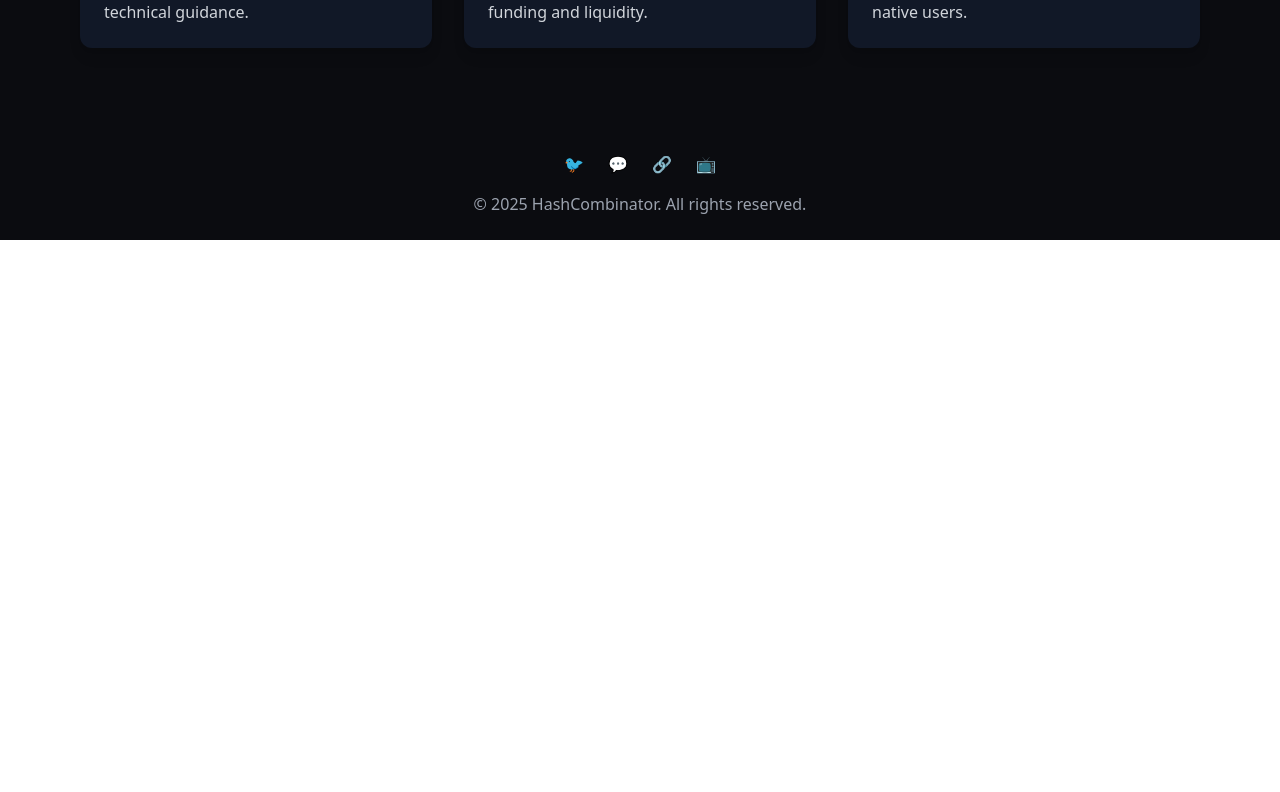
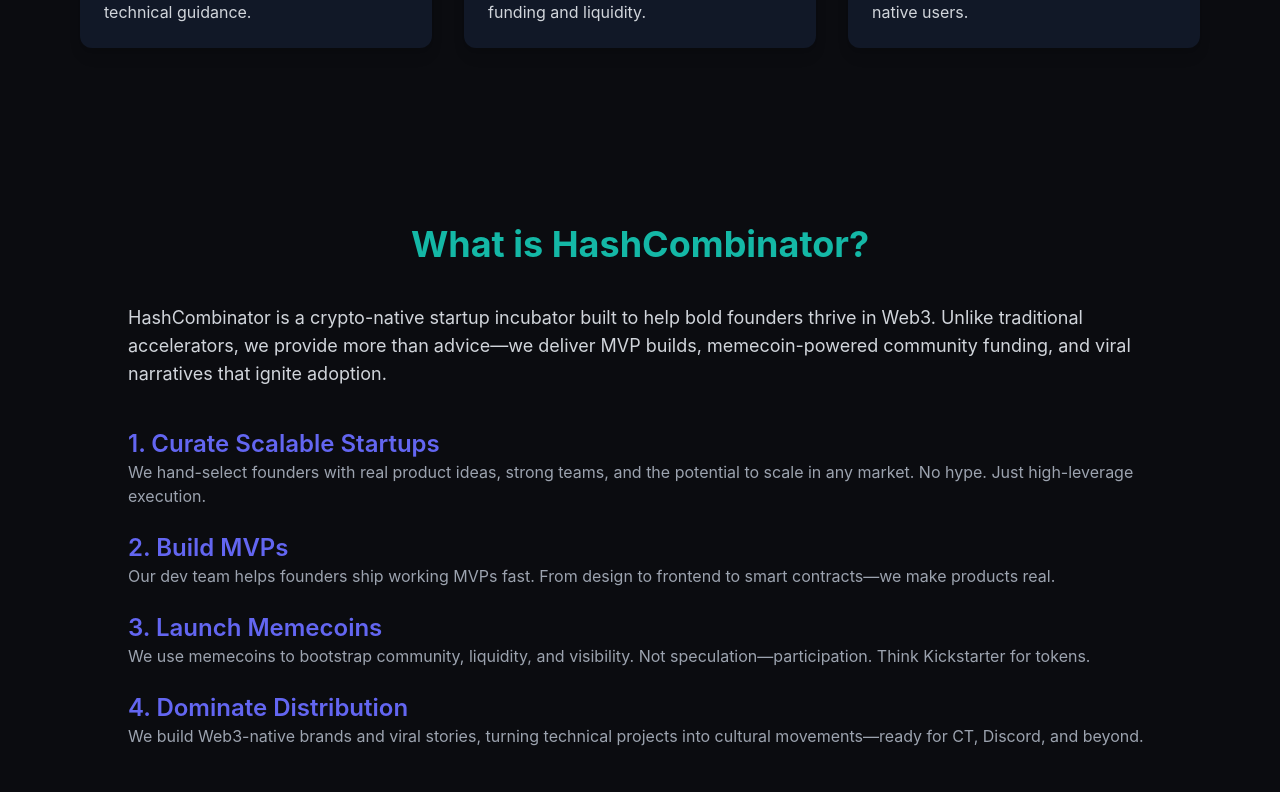
Before and after one commit to HashCombinator/hashcombinator, a Next.js app: page / in a window 1280 px wide. Shown: the part 968-1760 px from the top of the page. Before the commit the page ends 1208 px from the top, so only its background shows below. Built offline with nearby package versions, Linux system fonts and the light colour scheme.

Commit message:
new designs

```diff
--- /dev/null
+++ b/components/InfoSection.jsx
@@ -0,0 +1,33 @@
+import { motion } from 'framer-motion';
+export default function InfoSection() {
+  return (
+    <section className="bg-dark text-white py-24 px-6">
+      <div className="max-w-5xl mx-auto space-y-10">
+        <motion.h2 className="text-4xl font-bold text-center text-trust" initial={{ opacity: 0 }} whileInView={{ opacity: 1 }} transition={{ duration: 0.6 }}>What is HashCombinator?</motion.h2>
+
+        <motion.p className="text-lg text-gray-300" initial={{ opacity: 0 }} whileInView={{ opacity: 1 }} transition={{ delay: 0.3 }}>
+          HashCombinator is a crypto-native startup incubator built to help bold founders thrive in Web3. Unlike traditional accelerators, we provide more than advice—we deliver MVP builds, memecoin-powered community funding, and viral narratives that ignite adoption.
+        </motion.p>
+
+        <motion.div className="space-y-6" initial={{ opacity: 0 }} whileInView={{ opacity: 1 }} transition={{ delay: 0.5 }}>
+          <div>
+            <h3 className="text-2xl font-semibold text-innovation">1. Curate Scalable Startups</h3>
+            <p className="text-gray-400">We hand-select founders with real product ideas, strong teams, and the potential to scale in any market. No hype. Just high-leverage execution.</p>
+          </div>
+          <div>
+            <h3 className="text-2xl font-semibold text-innovation">2. Build MVPs</h3>
+            <p className="text-gray-400">Our dev team helps founders ship working MVPs fast. From design to frontend to smart contracts—we make products real.</p>
+          </div>
+          <div>
+            <h3 className="text-2xl font-semibold text-innovation">3. Launch Memecoins</h3>
+            <p className="text-gray-400">We use memecoins to bootstrap community, liquidity, and visibility. Not speculation—participation. Think Kickstarter for tokens.</p>
+          </div>
+          <div>
+            <h3 className="text-2xl font-semibold text-innovation">4. Dominate Distribution</h3>
+            <p className="text-gray-400">We build Web3-native brands and viral stories, turning technical projects into cultural movements—ready for CT, Discord, and beyond.</p>
+          </div>
+        </motion.div>
+      </div>
+    </section>
+  );
+}
--- a/pages/index.jsx
+++ b/pages/index.jsx
@@ -2,12 +2,15 @@ import NavBar from '../components/NavBar';
 import Hero from '../components/Hero';
 import CardSection from '../components/CardSection';
 import Footer from '../components/Footer';
+import InfoSection from '../components/InfoSection';
+
 export default function Home() {
   return (
     <>
       <NavBar />
       <Hero />
       <CardSection />
+      <InfoSection />
       <Footer />
     </>
   );
--- a/styles/globals.css
+++ b/styles/globals.css
@@ -1,3 +1,23 @@
 @tailwind base;
 @tailwind components;
 @tailwind utilities;
+
+html {
+  scroll-behavior: smooth;
+}
+
+body {
+  @apply bg-dark text-white;
+  font-family: 'Inter', sans-serif;
+  background: linear-gradient(270deg, #0B0C10, #14B8A6, #6366F1);
+  background-size: 600% 600%;
+  animation: gradientShift 16s ease infinite;
+}
+
+@keyframes gradientShift {
+  0% { background-position: 0% 50%; }
+  50% { background-position: 100% 50%; }
+  100% { background-position: 0% 50%; }
+}
+
+/* Additional global styles if needed */
```
